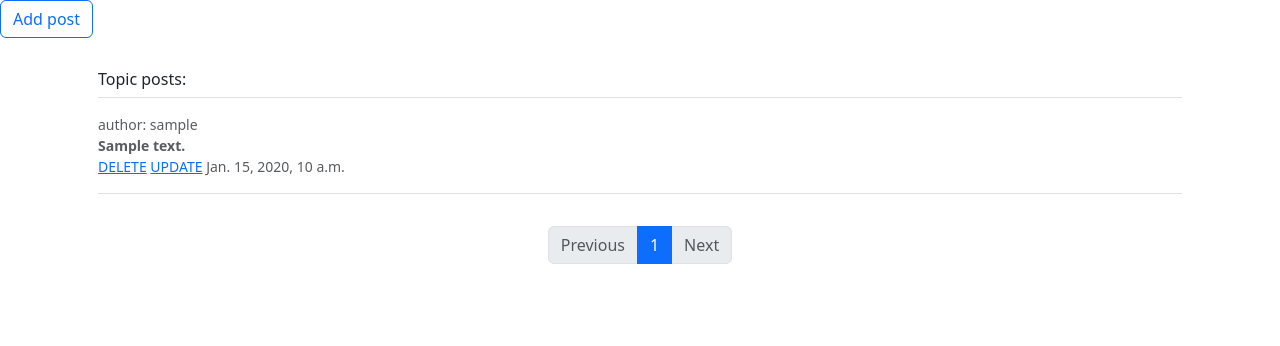
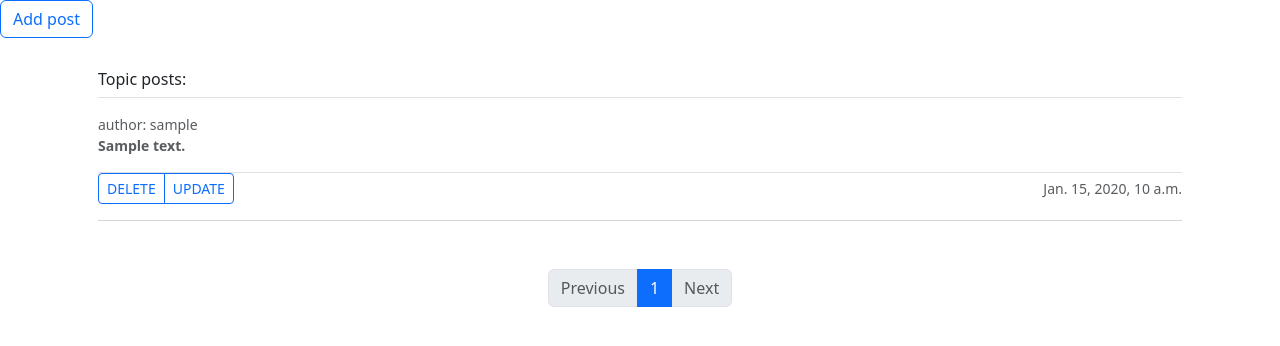
Before and after one commit to 05TELO/Forum, a Django app: page /1/posts/ in a window 1280 px wide. Shown: the part 56-402 px from the top of the page. Run offline with Django 4.2, Linux system fonts and the light colour scheme; a user stored in the database is signed in; tables that the repository leaves empty hold one stand-in row (values such as "Sample post").

Commit message:
fixed html

```diff
--- a/app_forum/templates/app_forum/topics/topic_posts.html
+++ b/app_forum/templates/app_forum/topics/topic_posts.html
@@ -1,7 +1,7 @@
 {% extends 'app_forum/base.html' %}
 {% load filter_group %}
 
-{% block title %} Homepage {% endblock title %}
+{% block title %} List posts {% endblock title %}
 
 {% block content %}
 {% include 'includes/navbar.html' %}
@@ -22,11 +22,16 @@
           <p class="media-body pb-3 mb-0 small lh-125 border-bottom border-gray">
               author: {{ post.author.username }}
             <strong class="d-block text-gray-dark">{{ post.text }} </strong>
-              {% if user.pk == post.author.pk or user|has_group:"moderator" %}
-              <a href="{% url 'forum:delete_post' post.topic.pk post.pk %}">DELETE</a>
-              <a href="{% url 'forum:update_post' post.topic.pk post.pk %}">UPDATE</a>
-              {% endif %}
-              {{ post.date }}
+              <div class="d-flex justify-content-between align-items-center">
+                {% if user.pk == post.author.pk or user|has_group:"moderator" %}
+                <div class="btn-group">
+                  <a href="{% url 'forum:delete_post' post.topic.pk post.pk %}" class="btn btn-sm btn-outline-primary">DELETE</a>
+                  <a href="{% url 'forum:update_post' post.topic.pk post.pk %}" class="btn btn-sm btn-outline-primary">UPDATE</a>
+                </div>
+                {% endif %}
+                <small class="text-muted">{{ post.date }}</small>
+              </div>
+                <hr>
           </p>
         </div>
           {% endfor %}
```
Also changed, not shown: app_forum/templates/app_forum/index.html (+10 -5 lines).
